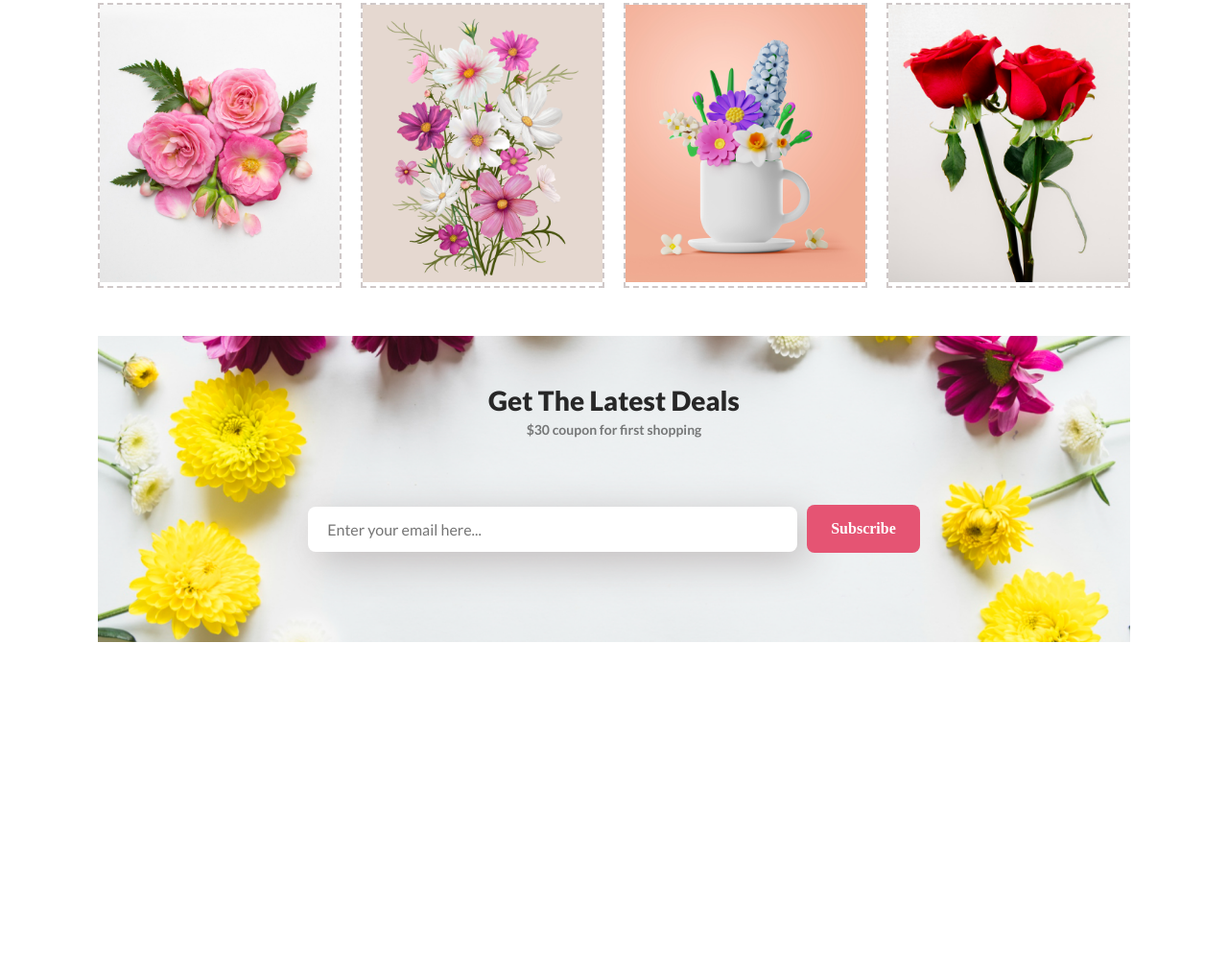
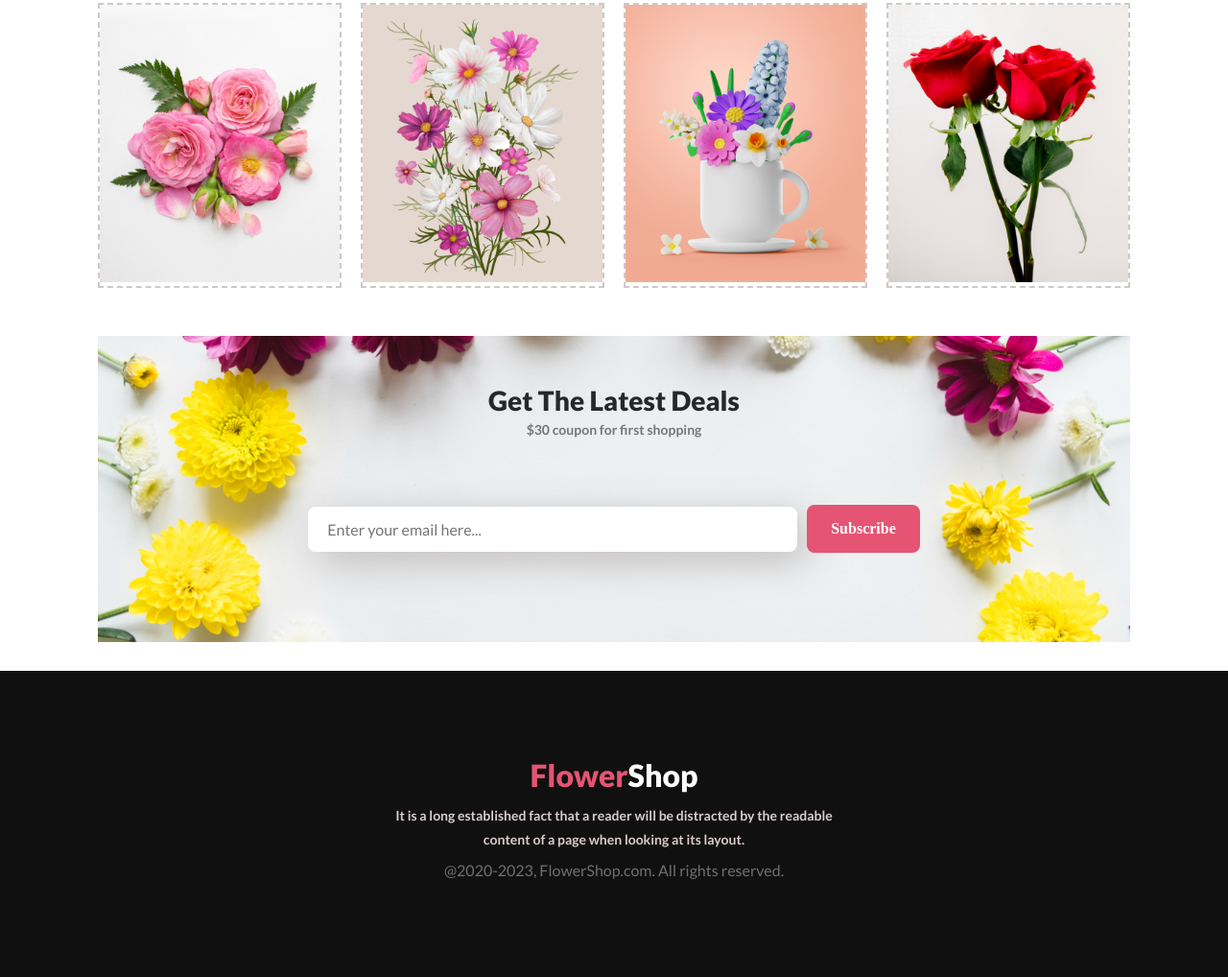
Before and after one commit to M-RayhanKhan/flower-shop, a plain HTML site: page index.html in a window 1280 px wide. Shown: the part 2154-3172 px from the top of the page at 96% size. Before the commit the page ends 2853 px from the top, so only its background shows below. Drawn offline with Linux system fonts and the light colour scheme.

Commit message:
Alhamdulilla finally done

```diff
--- a/index.html
+++ b/index.html
@@ -106,5 +106,12 @@
          </section>
         <!-- Get The Latest Deals end here -->
     </main>
+    <footer class="footer-container">
+        <div class="footer-text">
+            <h1><span>Flower</span>Shop</h1>
+            <p>It is a long established fact that a reader will be distracted by the readable <br> content of a page when looking at its layout.</p>
+            <h5>@2020-2023, FlowerShop.com. All rights reserved. </h5>
+        </div>
+    </footer>
 </body>
 </html>
--- a/style/style.css
+++ b/style/style.css
@@ -272,7 +272,8 @@ header {
     text-align: center;
     margin-top: 5px;
 }
-.input-field{
+
+.input-field {
     display: flex;
     justify-content: center;
     flex-direction: row;
@@ -305,3 +306,49 @@ header {
     font-size: 16px;
     color: white;
 }
+
+/* footer-container style here */
+
+.footer-container {
+    height: 318.79px;
+    color: white;
+    background: rgb(17, 16, 16);
+}
+
+.footer-text {
+    display: flex;
+    flex-direction: column;
+    justify-content: center;
+    align-items: center;
+    padding-top: 80px;
+}
+
+.footer-text h1 {
+    font-family: Lato;
+    font-size: 32px;
+    font-weight: 800;
+    line-height: 58px;
+}
+
+.footer-text span {
+    color: rgb(229, 84, 115);
+}
+
+.footer-text p {
+    color: rgba(240, 226, 226, 0.9);
+    font-family: Lato;
+    font-size: 14px;
+    font-weight: 600;
+    line-height: 25px;
+    text-align: center;
+}
+.footer-text h5 {
+    color: rgba(255, 255, 255, 0.4);
+    font-family: Lato;
+    font-size: 16px;
+    font-weight: 400;
+    line-height: 19px;
+    letter-spacing: 0%;
+    text-align: center;
+    margin-top: 10px;
+}
```
